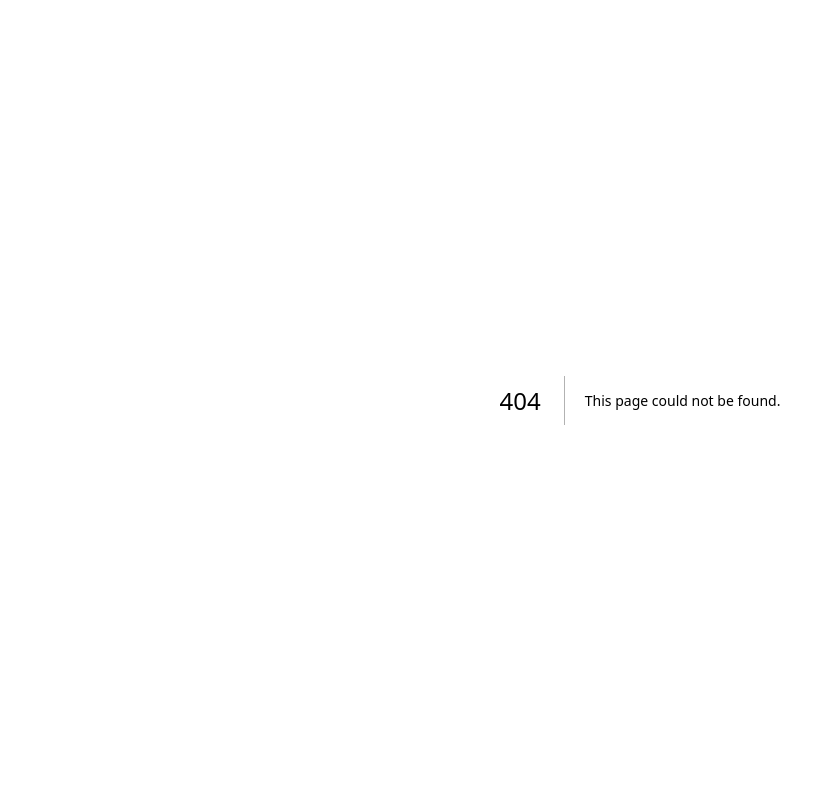
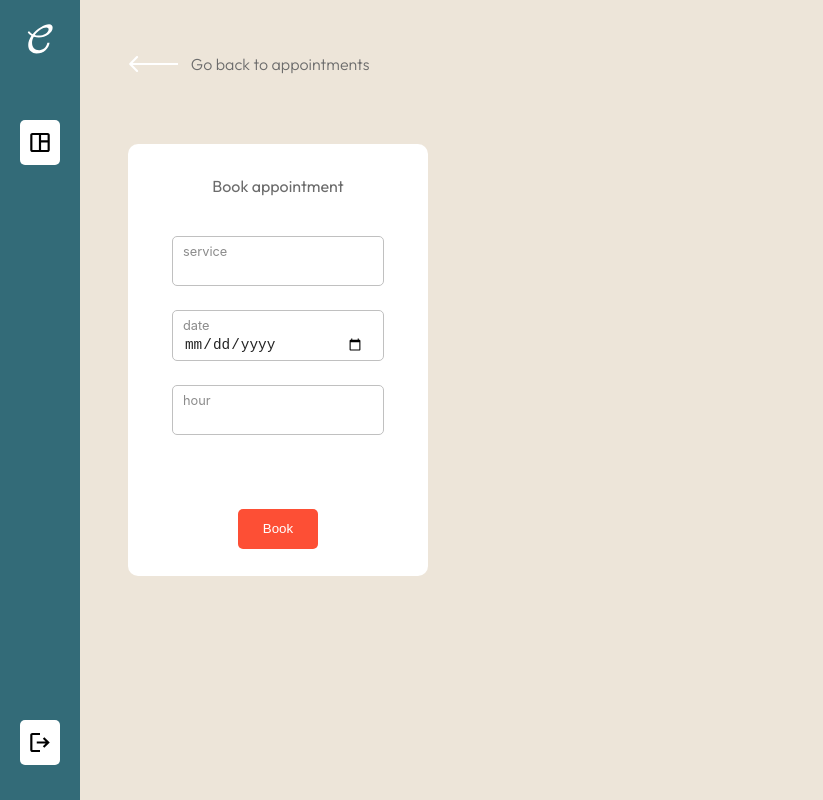
Before and after one commit to NicolasMachadoCarmonax/Carbee, a Next.js app: page /book in a window 1280 px wide. Before the commit this address had no page. Shown: the whole page, without its empty margins (0-823 px from the left). Built offline with nearby package versions, Linux system fonts and the light colour scheme.

Commit message:
feat: book page

```diff
--- /dev/null
+++ b/app/(routes)/book/book.module.css
@@ -0,0 +1,144 @@
+.home {
+  max-width: 100vw;
+  width: 100vw;
+  height: 100vh;
+  display: grid;
+  grid-template-columns: 8% 2% 90%;
+  background-color: var(--brand-tertiary);
+}
+
+.dashboard {
+  width: 100%;
+  height: 100%;
+  grid-column: 3 / 4;
+  display: grid;
+  grid-template-rows: 4% 8% 6% 82%;
+  grid-template-columns: 98% 2%;
+}
+
+.book {
+  width: fit-content;
+  height: fit-content;
+  grid-column: 1 / 2;
+  grid-row: 2 / 3;
+  display: flex;
+  align-items: center;
+  font-weight: 500;
+  font-size: 0.9rem;
+  background-color: var(--brand-primary);
+  color: #fff;
+  padding: 2vh 1vw;
+  border-radius: 10px;
+}
+
+.book:hover {
+  cursor: pointer;
+  background-color: var(--button-hover);
+}
+
+.back_button {
+  grid-row: 2 / 3;
+  display: flex;
+  align-items: center;
+  gap: 1vw;
+  font-size: 1rem;
+  color: #6c6c6c;
+  font-weight: 300;
+}
+
+.back_button:hover {
+  cursor: pointer;
+}
+
+.modal {
+  grid-row: 4 / 5;
+  background-color: #fff;
+  width: 300px;
+  height: 400px;
+  display: flex;
+  flex-direction: column;
+  align-items: center;
+  gap: 5vh;
+  padding: 4vh 0 0;
+  border-radius: 10px;
+}
+
+.modal > span {
+  color: #6c6c6c;
+  font-weight: 400;
+}
+
+.form {
+  display: flex;
+  flex-direction: column;
+  align-items: center;
+}
+
+.inputWrapper {
+  width: 200px;
+  border: 1px solid #c0c0c0;
+  border-radius: 5px;
+  display: flex;
+  flex-direction: column;
+  align-items: flex-start;
+  padding: 5px 0 5px 10px;
+  color: #8b8b8b;
+}
+
+.inputWrapper > span {
+  font-size: 0.8rem;
+}
+
+.input {
+  width: 90%;
+  outline: none;
+  border: none;
+  font-size: 0.9rem;
+  color: #232323;
+}
+
+.input:focus {
+  outline: none;
+}
+
+.button {
+  width: 80px;
+  height: 40px;
+  display: flex;
+  align-items: center;
+  justify-content: center;
+  background-color: var(--brand-primary);
+  border-radius: 5px;
+  padding: 0 1vw;
+  margin-top: 50px;
+  border: none;
+  outline: none;
+  color: #fff;
+}
+
+.button:hover {
+  cursor: pointer;
+  background-color: var(--button-hover);
+}
+
+.buttonWrapper > img {
+  width: 20px;
+}
+
+.loader {
+  border: 4px solid rgba(255, 255, 255, 0.1);
+  border-radius: 50%;
+  border-top: 4px solid #c0c0c0;
+  width: 10px;
+  height: 10px;
+  animation: spin 1s linear infinite;
+}
+
+@keyframes spin {
+  0% {
+    transform: rotate(0deg);
+  }
+  100% {
+    transform: rotate(360deg);
+  }
+}
--- /dev/null
+++ b/app/(routes)/book/page.tsx
@@ -0,0 +1,115 @@
+'use client';
+
+import Nav from '@/app/components/nav/nav';
+import styles from './book.module.css';
+import { Form } from 'antd';
+import { useRouter } from 'next/navigation';
+import { useState } from 'react';
+import assets from '@/app/assets/assets';
+import Image from 'next/image';
+
+export default function Book() {
+  const router = useRouter();
+
+  function goToDashboard() {
+    router.replace('/dashboard');
+  }
+
+  // state for storing loading request value
+  const [isLoading, setIsLoading] = useState(false);
+
+  // interface for action function
+  interface IBookEvent {
+    service: string;
+    date: string;
+    hour: string;
+  }
+
+  // action function calling internal api
+  function book(event: IBookEvent) {
+    setIsLoading(true);
+    alert(
+      'This functionality is currently unavailable, please try again later.',
+    );
+    setIsLoading(false);
+  }
+
+  // form onSubmit function calls action function
+  const formSubmit = (event: any) => {
+    book(event);
+  };
+
+  // sign in function types
+  type FieldType = {
+    service?: string;
+    date?: string;
+    hour?: string;
+  };
+
+  return (
+    <div className={styles.home}>
+      <Nav />
+      <div className={styles.dashboard}>
+        <div onClick={goToDashboard} className={styles.back_button}>
+          <Image
+            style={{
+              transform: 'rotate(180deg)',
+              color: 'var(--brand-primary)',
+            }}
+            src={assets.arrow}
+            alt=""
+            width={50}
+            height={30}
+          />
+          <span>Go back to appointments</span>
+        </div>
+        <div className={styles.modal}>
+          <span>Book appointment</span>
+          <Form
+            name="basic"
+            initialValues={{ remember: true }}
+            onFinish={formSubmit}
+            autoComplete="off"
+            className={styles.form}
+          >
+            <Form.Item<FieldType>
+              name="service"
+              rules={[{ required: true, message: 'Please select a service!' }]}
+            >
+              <div className={styles.inputWrapper}>
+                <span>service</span>
+                <input type="text" className={styles.input} />
+              </div>
+            </Form.Item>
+
+            <Form.Item<FieldType>
+              name="date"
+              rules={[{ required: true, message: 'Please select a date!' }]}
+            >
+              <div className={styles.inputWrapper}>
+                <span>date</span>
+                <input type="date" className={styles.input} />
+              </div>
+            </Form.Item>
+
+            <Form.Item<FieldType>
+              name="hour"
+              rules={[{ required: true, message: 'Please select a timeslot!' }]}
+            >
+              <div className={styles.inputWrapper}>
+                <span>hour</span>
+                <input type="text" className={styles.input} />
+              </div>
+            </Form.Item>
+
+            <Form.Item>
+              <button className={styles.button} type="submit">
+                Book
+              </button>
+            </Form.Item>
+          </Form>
+        </div>
+      </div>
+    </div>
+  );
+}
--- a/app/(routes)/dashboard/page.tsx
+++ b/app/(routes)/dashboard/page.tsx
@@ -16,7 +16,7 @@ export default function Dashboard() {
   }
 
   function goToBook() {
-    router.replace('/dashboard/book');
+    router.replace('/book');
   }
 
   async function auth() {
--- a/app/constants/api.ts
+++ b/app/constants/api.ts
@@ -2,6 +2,6 @@
 export const awsRegion: string = process.env.AWS_REGION || '';
 export const awsPoolId: string = process.env.AWS_POOL_ID || '';
 export const awsClientId: string = process.env.AWS_CLIENT_ID || '';
-export const appURL: string = "https://carbee.store";
+export const appURL: string = "http://localhost:3000";
 export const authURL: string = `${appURL}/api/auth`;
 export const logoutURL: string = `${appURL}/api/logout`;
```
